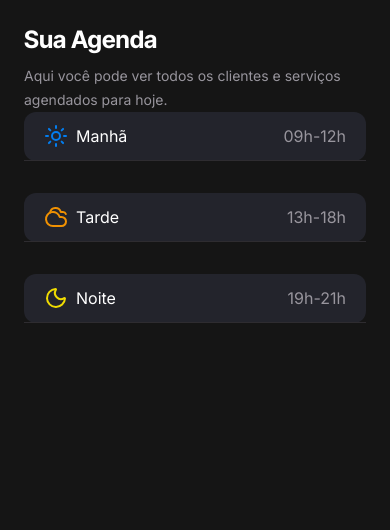
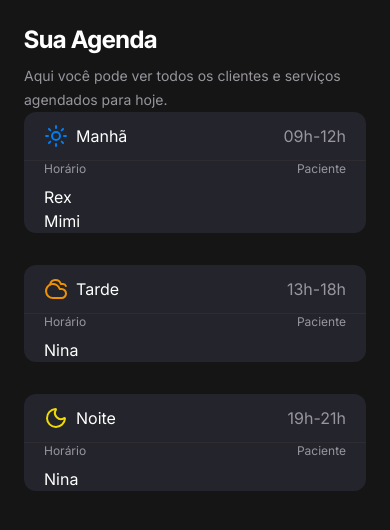
Before and after one commit to BrunoBecoski/mundo-pet, a Next.js app: page / in a window 390 px wide. Shown: the top 530 px of the page. Built offline with nearby package versions, Linux system fonts and the light colour scheme.

Commit message:
Atualiza o componente PeriodSection

```diff
--- a/src/app/page.tsx
+++ b/src/app/page.tsx
@@ -4,7 +4,7 @@
   AppointmentType,
   AppointmentPeriodType,
   AppointmentPrismaType
-} from "@/types/appointments"
+} from "@/types/appointments";
 
 const appointments = [
   {
@@ -42,9 +42,9 @@
 ];
 
 function getPeriod(hour: number): PeriodType {
-  if (hour >= 9 || hour < 12) return 'morning'
+  if (hour >= 9 && hour < 12) return 'morning'
 
-  if (hour >= 13 || hour < 18) return 'afternoon'
+  if (hour >= 13 && hour < 18) return 'afternoon'
 
   return 'evening'
 }
--- a/src/components/period-section/index.tsx
+++ b/src/components/period-section/index.tsx
@@ -1,6 +1,6 @@
-import { Cloudy, Moon, Sun } from "lucide-react"
+import { Cloudy, Moon, Sun } from "lucide-react";
 
-import { AppointmentPeriodType } from "@/types/appointments"
+import { AppointmentPeriodType } from "@/types/appointments";
 
 const periodIcons = {
   morning: <Sun  className="text-accent-blue"/>,
@@ -27,6 +27,25 @@
           {period.timeRange}
         </span>
       </div>
+
+      {period.appointments.length > 0 ? (
+        <div className="px-5">
+          <div>
+            <div className="grid grid-cols-2 md:hidden text-label-small text-content-secondary mb-2">
+              <div className="text-left">Horário</div>
+              <div className="text-right">Paciente</div>
+            </div>
+
+            {period.appointments.map(appointment => (
+              <div key={appointment.id}>
+                {appointment.petName}
+              </div>
+            ))}
+          </div>
+        </div>
+        ) : (
+          <p>Nenhum agendamento para este período</p>
+      )}
     </section>
   )
 }
```
